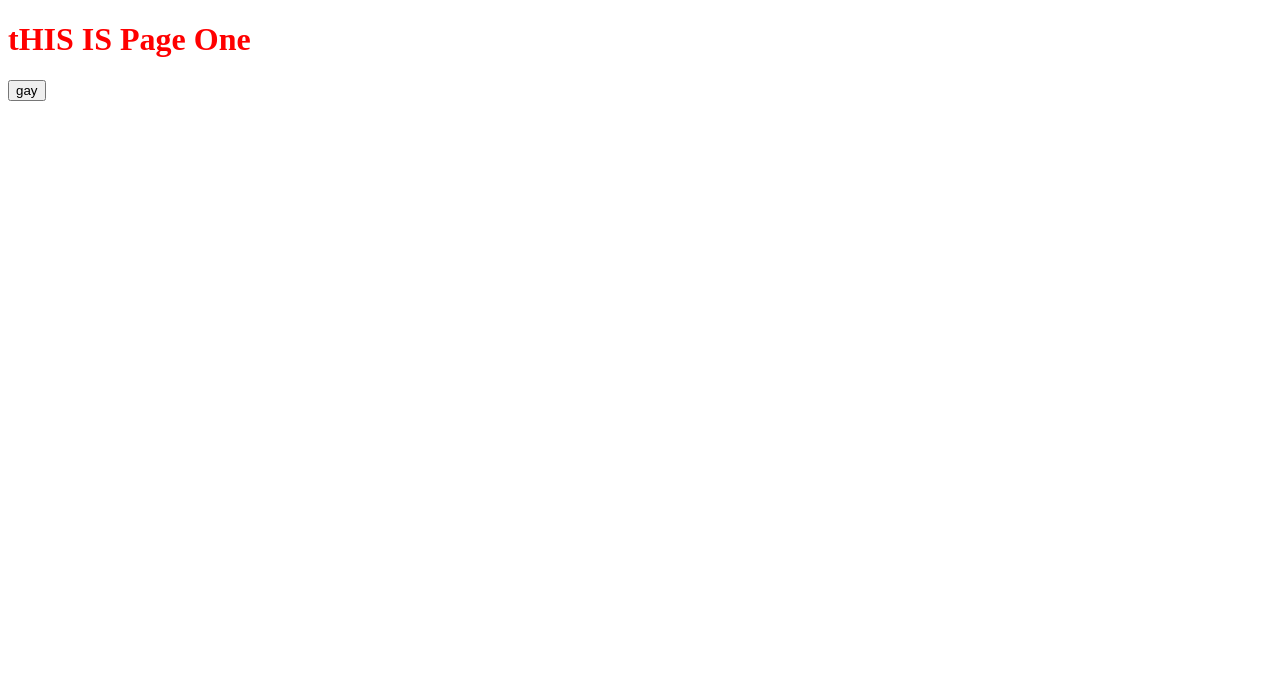
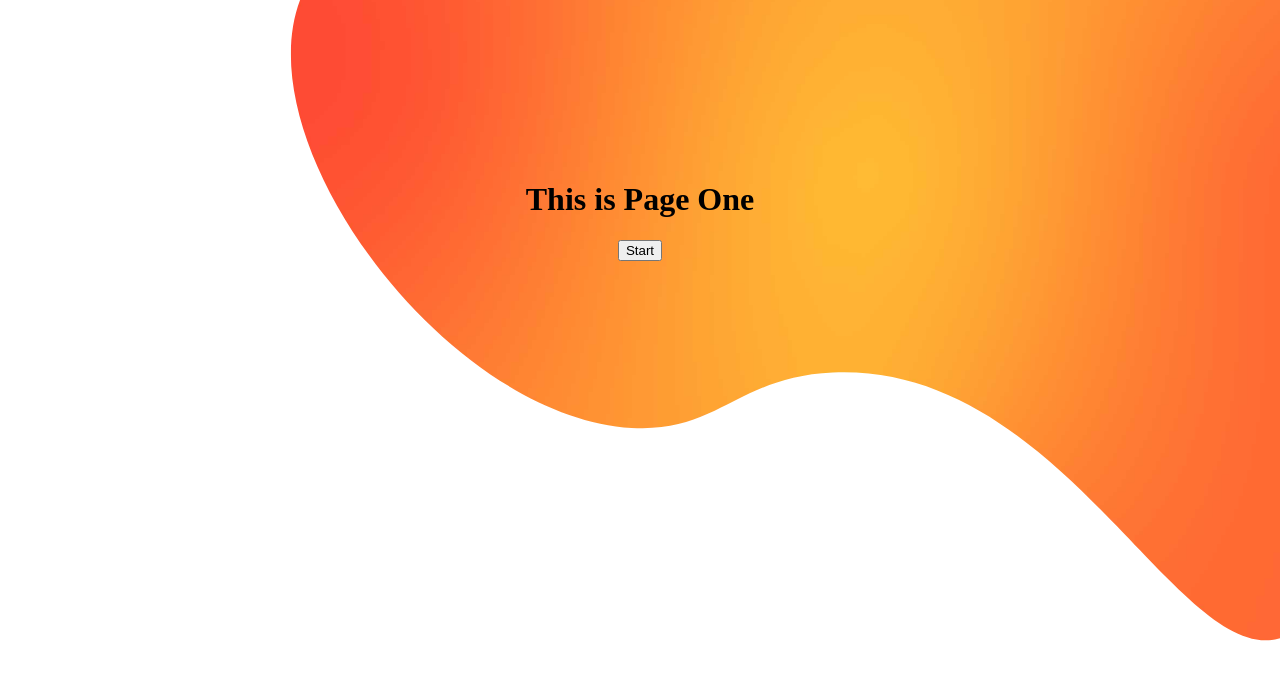
Before and after one commit to Cameron-FM/Quick-Maths, a Vue app in the folder app/: page / in a window 1280 px wide. Shown: the top 680 px of the page. Built offline with nearby package versions, Linux system fonts and the light colour scheme.

Commit message:
Added cool svgs yayyyyyy!

```diff
--- a/app/src/App.vue
+++ b/app/src/App.vue
@@ -26,8 +26,8 @@ export default {
     }
   },
   methods: {
-    changePage: function(pageData){
-      this.currentPage = pageData.pageNumber
+    changePage: function(pageNumber){
+      this.currentPage = pageNumber
     }
   }
 }
--- a/app/src/components/pageOne.vue
+++ b/app/src/components/pageOne.vue
@@ -1,7 +1,10 @@
 <template>
   <div>
-    <h1>{{ msg }}</h1>
-    <button v-on:click = "start">gay</button>
+    <img src="@/assets/cutOut.svg">
+    <div>
+      <h1>{{ msg }}</h1>
+      <button v-on:click = "start">Start</button>
+    </div>
   </div>
 </template>
 
@@ -10,20 +13,31 @@
     name: 'pageOne',
     data: () => {
       return {
-        msg: "tHIS IS Page One"
+        msg: "This is Page One"
       }
     },
     methods: {
       start: function(){
-        this.$emit("openPage", {
-          pageNumber: 2
-        })
+        this.$emit("openPage", 2)
       }
     }
   }
 </script>
 
-<style lang="stylus">
-  h1
-    color: red
+<style lang="stylus" scoped>
+  div
+    h1
+      color: black
+
+    img
+      position: absolute
+      margin-top: 0
+      top: 0
+      z-index: -1
+
+    div:nth-child(2)
+      margin-top: 20vh
+      display: flex
+      align-items: center
+      flex-direction: column
 </style>
--- a/app/src/components/pageTwo.vue
+++ b/app/src/components/pageTwo.vue
@@ -1,7 +1,10 @@
 <template>
   <div>
-    <h1>{{ msg }}</h1>
-    <button v-on:click = "start">Not gay</button>
+    <img src="@/assets/cutOut.svg">
+    <div>
+      <h1>{{ msg }}</h1>
+      <button v-on:click = "start">Back</button>
+    </div>
   </div>
 </template>
 
@@ -10,20 +13,31 @@
     name: 'pageTwo',
     data: () => {
       return {
-        msg: "tHIS IS Page Two"
+        msg: "This is Page Two"
       }
     },
     methods: {
       start: function(){
-        this.$emit("openPage", {
-          pageNumber: 1
-        })
+        this.$emit("openPage", 1)
       }
     }
   }
 </script>
 
-<style lang="stylus">
-  h1
-    color: red
+<style lang="stylus" scoped>
+  div
+    h1
+      color: black
+
+    img
+      position: absolute
+      margin-top: 0
+      top: @margin-top
+      z-index:-1
+
+    div:nth-child(2)
+      margin-top: 20vh
+      display: flex
+      align-items: center
+      flex-direction: column
 </style>
```
Also changed, not shown: app/src/assets/cutOut.svg (added).
